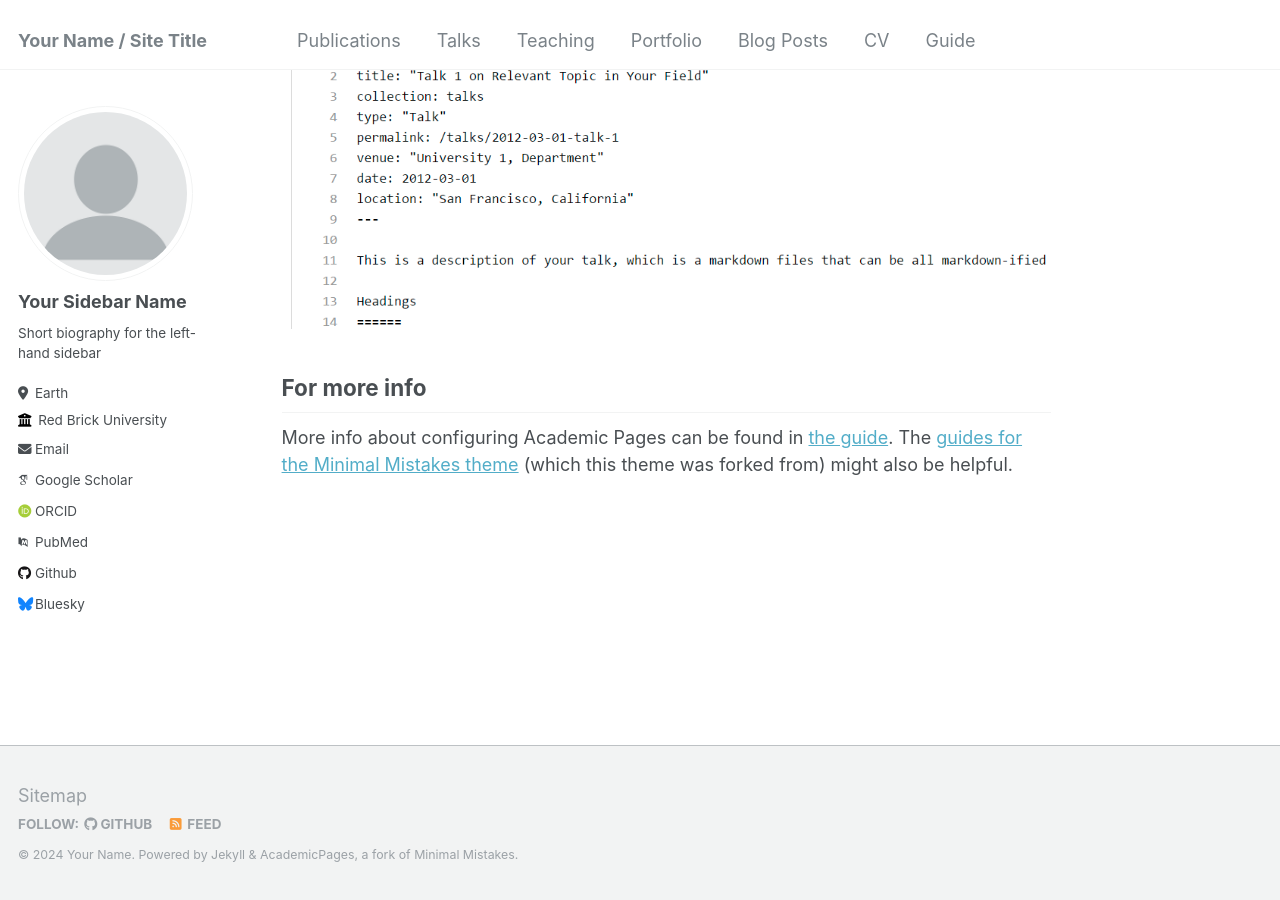
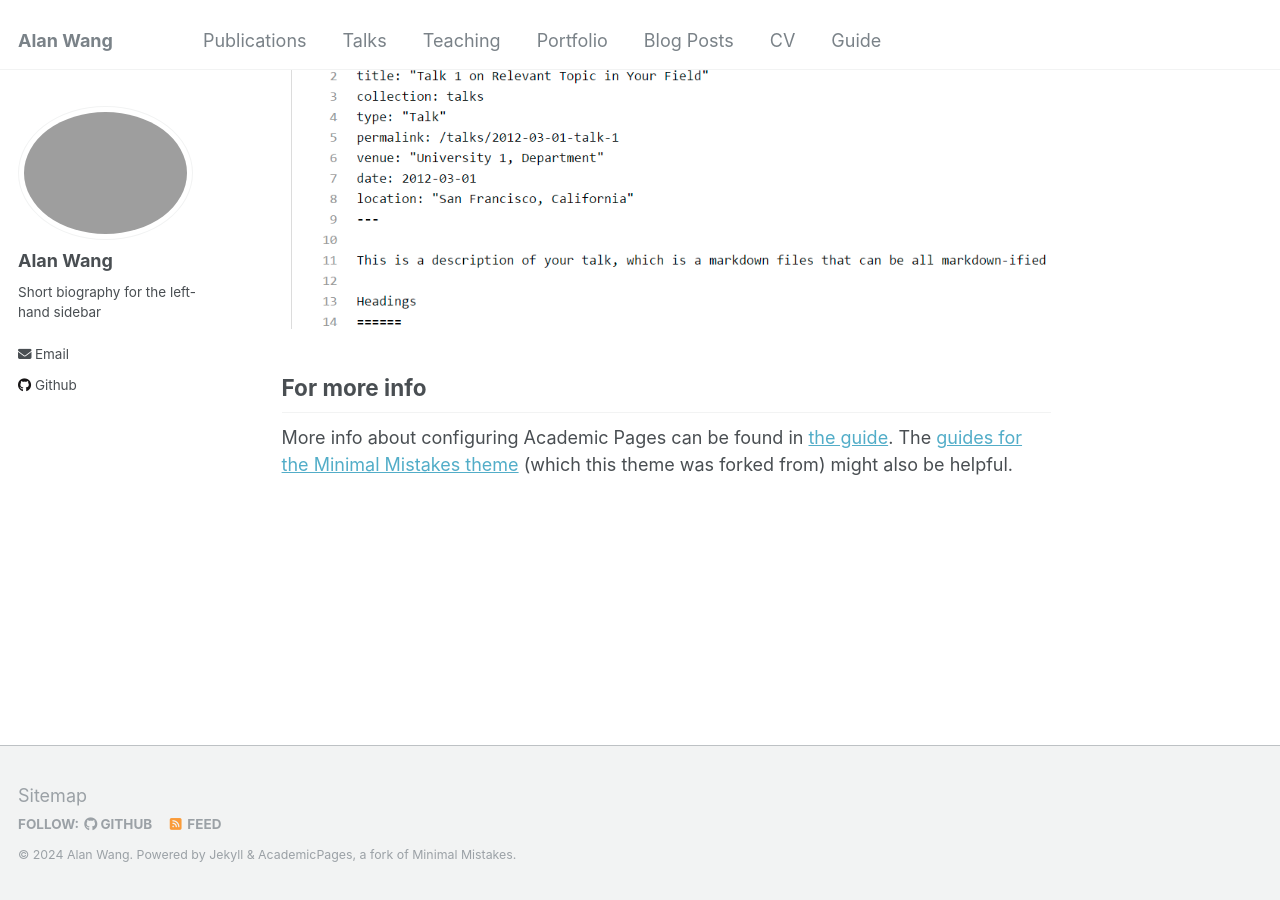
Before and after one commit to alanwang10/alanwang10.github.io, a Jekyll site: the page built from _pages/about.md, in a window 1280 px wide and 900 px high, scrolled down 2660 px. Built offline with Jekyll 4.4.1, drawn with Linux system fonts in a browser that asks for light colours; some web fonts are replaced.

Commit message:
Update _config.yml

```diff
--- a/_config.yml
+++ b/_config.yml
@@ -8,47 +8,47 @@
 
 # Basic Site Settings
 locale                   : "en-US"
-title                    : "Your Name / Site Title"
+title                    : "Alan Wang"
 title_separator          : "-"
-name                     : &name "Your Name"
+name                     : &name "Alan Wang"
 description              : &description "personal description"
-url                      : https://academicpages.github.io # the base hostname & protocol for your site e.g. "https://mmistakes.github.io"
+url                      : https://alanwang10.github.io # the base hostname & protocol for your site e.g. "https://mmistakes.github.io"
 baseurl                  : "" # the subpath of your site, e.g. "/blog"
-repository               : "academicpages/academicpages.github.io"
+repository               : "alanwang10/alanwang10.github.io"
 
 # Site Author - The following control what appear as part of the author content on the side bar.
 #               If a field is blank the icon and link will not appear, otherwise it will be shown.
 #               Additional customization can be done by editing /_includes/author-profile.html
 author:
   # Biographic information
-  avatar           : "profile.png"
-  name             : "Your Sidebar Name"
+  avatar           : # picture above name
+  name             : "Alan Wang"
   pronouns         : # example: "she/her"
   bio              : "Short biography for the left-hand sidebar"
-  location         : "Earth"
-  employer         : "Red Brick University"
+  location         :
+  employer         :
   uri              : # URL
-  email            : "none@example.org"
+  email            : "alan.wang0826@gmail.com"
 
   # Academic websites
   arxiv            : # URL - Update with the correct link to your profile
-  googlescholar    : "https://scholar.google.com/citations?user=PS_CX0AAAAAJ"
+  googlescholar    :
   impactstory      : # URL
-  orcid            : "http://orcid.org/yourorcidurl"
+  orcid            :
   semantic         : # URL
-  pubmed           : "https://www.ncbi.nlm.nih.gov/pubmed/?term=john+snow"
+  pubmed           :
   researchgate     : # URL
 
   # Repositories and software development
   bitbucket        : # Username - Update with your username on the site
   codepen          : # Username
   dribbble         : # Username
-  github           : "academicpages"
+  github           : "alanwang10"
   kaggle           : # Username
   stackoverflow    : # User number or user number and name (i.e., use "1" or "1/jeff-atwood")
 
   # Social media
-  bluesky          : "bsky.app" # Replace this with you Bluesky username
+  bluesky          : # Replace this with you Bluesky username
   facebook         : # Username
   flickr           : # Username
   foursquare       : # Username
```
